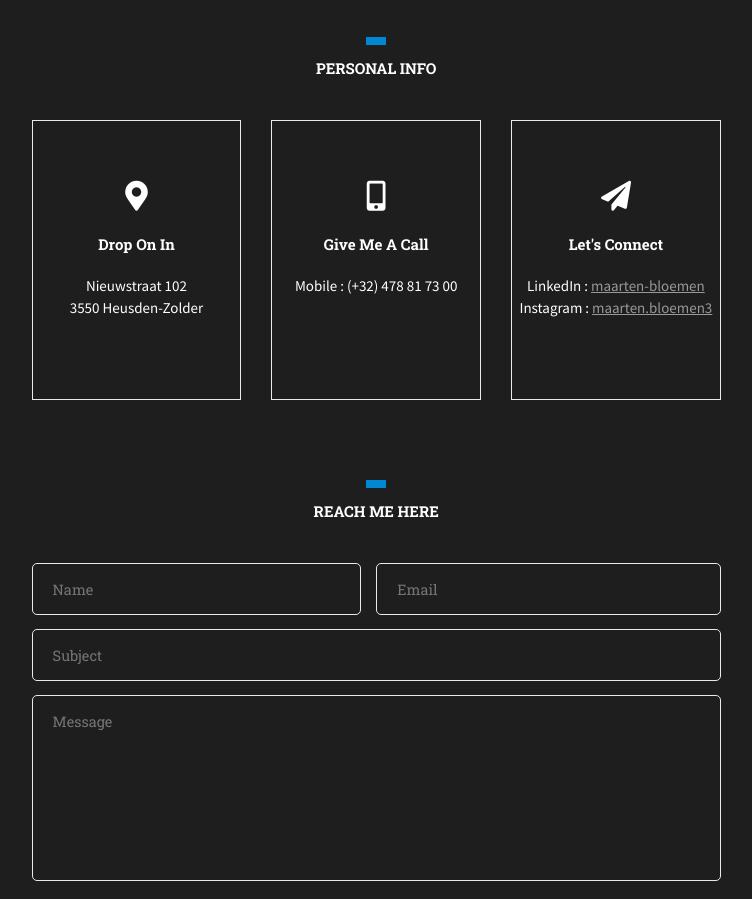
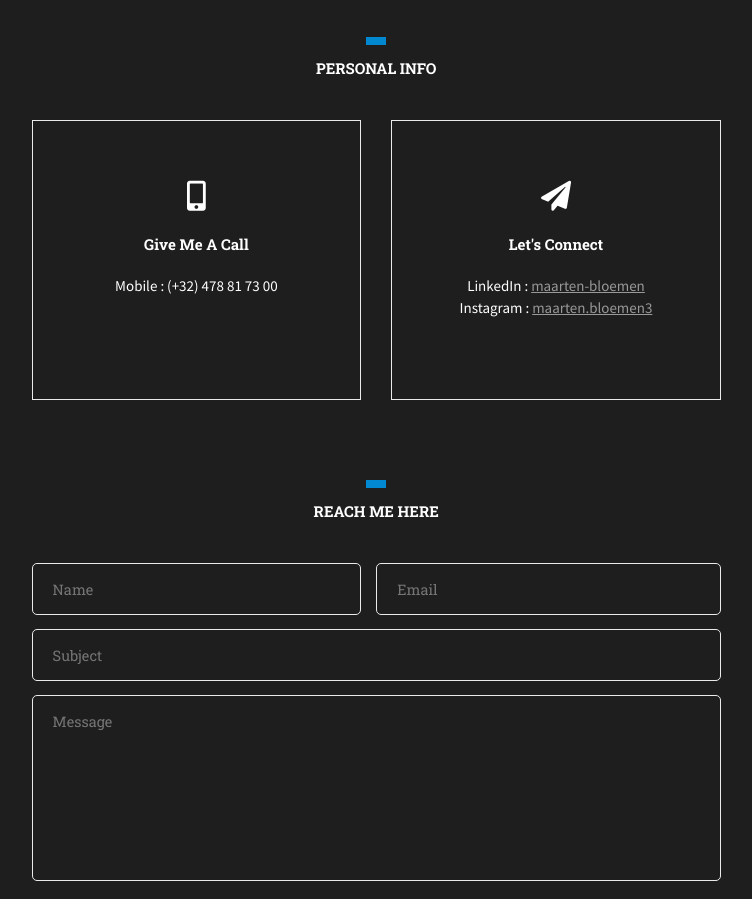
Before and after one commit to MaartenBloemen/MaartenBloemen.github.io, a React (Create React App) app: page /#/contact in a window 1280 px wide. Shown: the part 920-1819 px from the top of the page, without its empty margins (295-1047 px from the left). Built offline with nearby package versions, Linux system fonts and the light colour scheme.

Commit message:
Removed house info from page

```diff
--- a/src/components/pages/Contact.js
+++ b/src/components/pages/Contact.js
@@ -41,27 +41,15 @@ export default () => {
                     </div>
                     <div className="block-content mb-100 ">
                         <div className="row">
-                            <div className="col-md-12  ">
+                            <div className="col-md-12">
                                 <div className="sub-title mb-40">
                                     <h2 className="uppercase">Personal Info</h2>
                                 </div>
                             </div>
                         </div>
                         <div className="row">
-                            <div className="block-info ">
-                                <div className="col-md-4">
-                                    <div className="info">
-                                        <div className="ico mb-20">
-                                            <i className="fa fa-map-marker-alt"/>
-                                        </div>
-                                        <h5 className="mb-20">Drop on in</h5>
-                                        <p>
-                                            Nieuwstraat 102
-                                            <br/> 3550 Heusden-Zolder
-                                        </p>
-                                    </div>
-                                </div>
-                                <div className="col-md-4 ">
+                            <div className="block-info">
+                                <div className="col-md-6">
                                     <div className="info">
                                         <div className="ico mb-20">
                                             <i className="fa fa-mobile-alt"/>
@@ -72,7 +60,7 @@ export default () => {
                                         </p>
                                     </div>
                                 </div>
-                                <div className="col-md-4">
+                                <div className="col-md-6">
                                     <div className="info">
                                         <div className="ico mb-20">
                                             <i className="fa fa-paper-plane"/>
```
